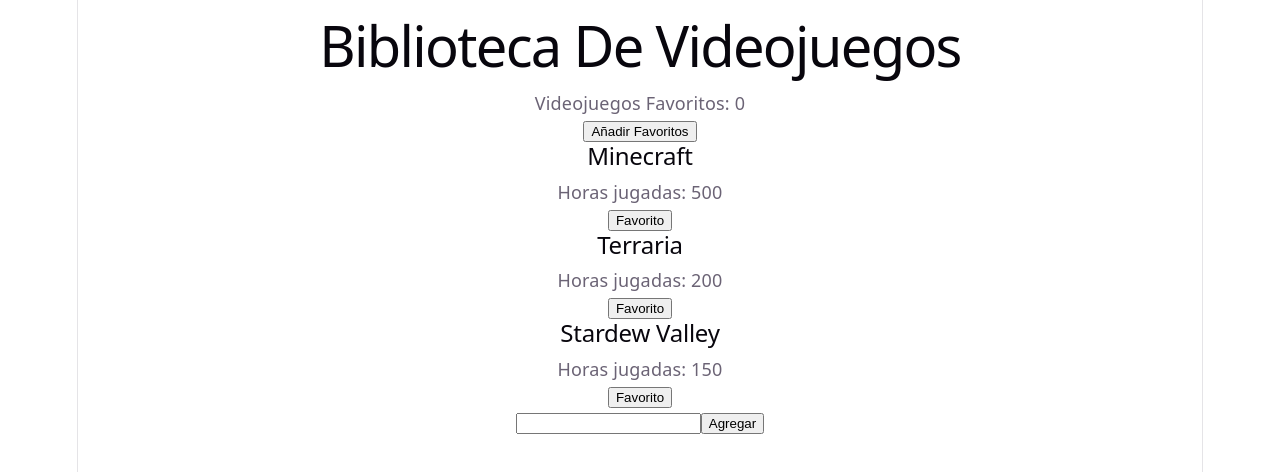
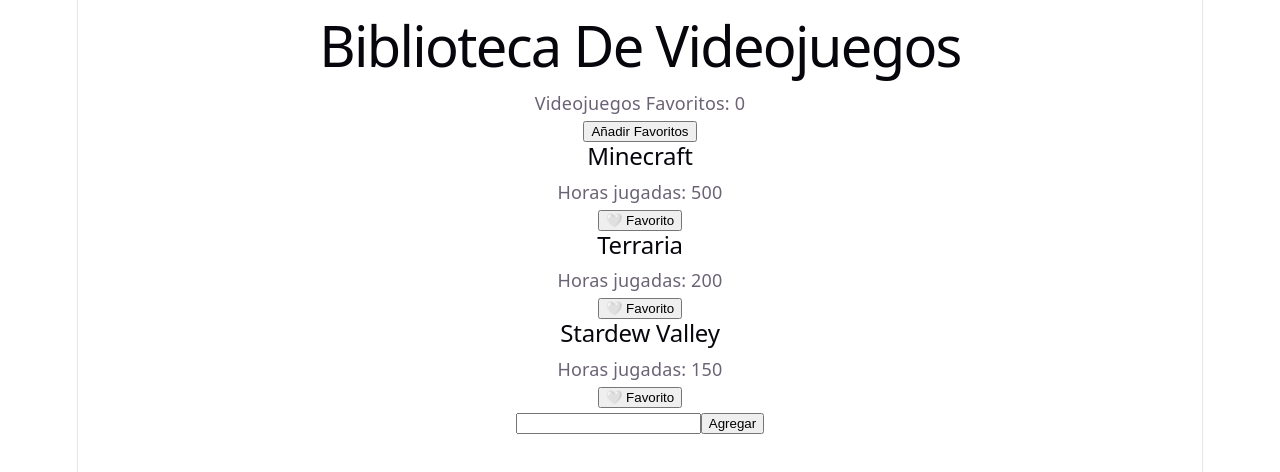
Before and after one commit to AlejandraAgudelo2912/react, a React (Vite) app in the folder react-videojuegos/: page / in a window 1280 px wide. Shown: the top 472 px of the page. Built offline with nearby package versions, Linux system fonts and the light colour scheme.

Commit message:
Añadir un videojuego a favoritos y eliminar de favoritos

```diff
--- a/react-videojuegos/src/App.jsx
+++ b/react-videojuegos/src/App.jsx
@@ -33,6 +33,13 @@
     setFavoritos(favoritos + 1);
   }
 
+  function disminuirFavoritos(){
+    if (favoritos>0) {
+      setFavoritos(favoritos - 1);
+
+    }
+  }
+
       const [videojuegos, setVideojuegos] = useState([
         {
             nombre: "Minecraft",
@@ -61,6 +68,7 @@
           nombre={videojuego.nombre}
           horas={videojuego.horas}
           onFavorito={aumentarFavoritos}
+          onQuitarFavorito={disminuirFavoritos}
         />
       ))}
 
--- a/react-videojuegos/src/components/Videojuego.jsx
+++ b/react-videojuegos/src/components/Videojuego.jsx
@@ -1,9 +1,24 @@
-function Videojuego({nombre, horas, onFavorito}){
+import { useState } from "react";
+function Videojuego({nombre, horas, onFavorito, onQuitarFavorito}){
+    const [esFavorito, setEsFavorito] = useState(false);
+
     return (
         <div>
             <h2>{nombre}</h2>
             <p>Horas jugadas: {horas}</p>
-            <button onClick={onFavorito}>Favorito</button>
+            <button
+                onClick={() => {
+                    if(esFavorito){
+                        setEsFavorito(false);
+                        onQuitarFavorito();
+                    }else{
+                        setEsFavorito(true);
+                        onFavorito();
+                    }
+
+            }}>
+                {esFavorito ? "❤️ Favorito" : "🤍 Favorito"}
+            </button>
         </div>
     )
 }
```
